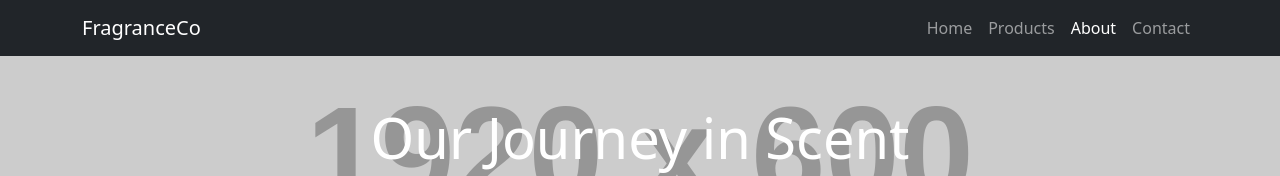
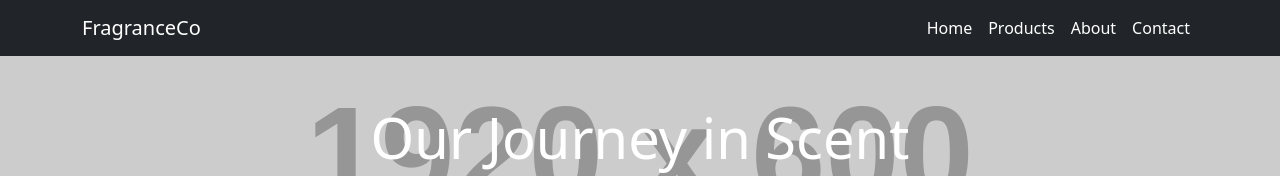
Before and after one commit to eric-tang-dev/shifaulsfragrances, a plain HTML site: page about.html in a window 1280 px wide. Shown: the top 176 px of the page. Drawn offline with nearby package versions, Linux system fonts and the light colour scheme; placeholder pictures from the web are drawn by us.

Commit message:
navbar dark

```diff
--- a/css/style.css
+++ b/css/style.css
@@ -57,3 +57,6 @@ nav, .hero {
   background: #0d6efd;
   border-radius: 50%;
 }
+.navbar-dark .navbar-nav .nav-link {
+  color: #fff !important;
+}
```
